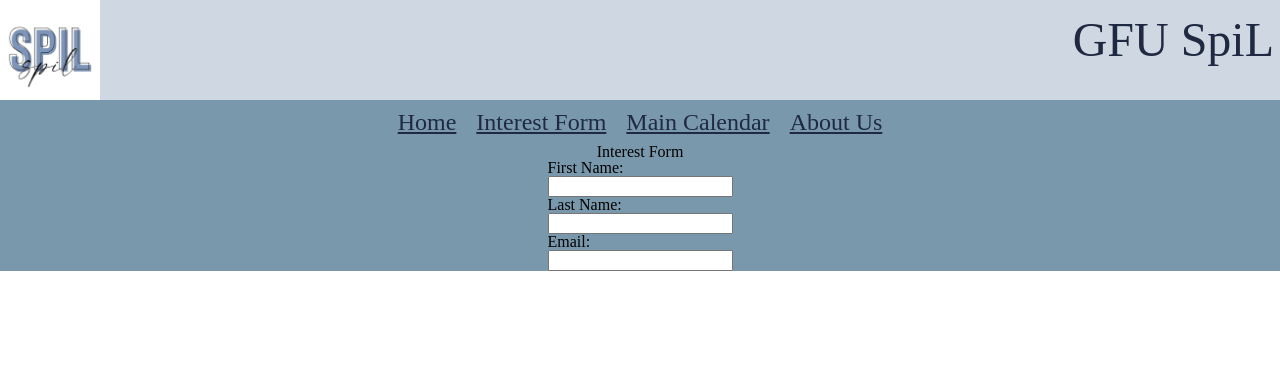
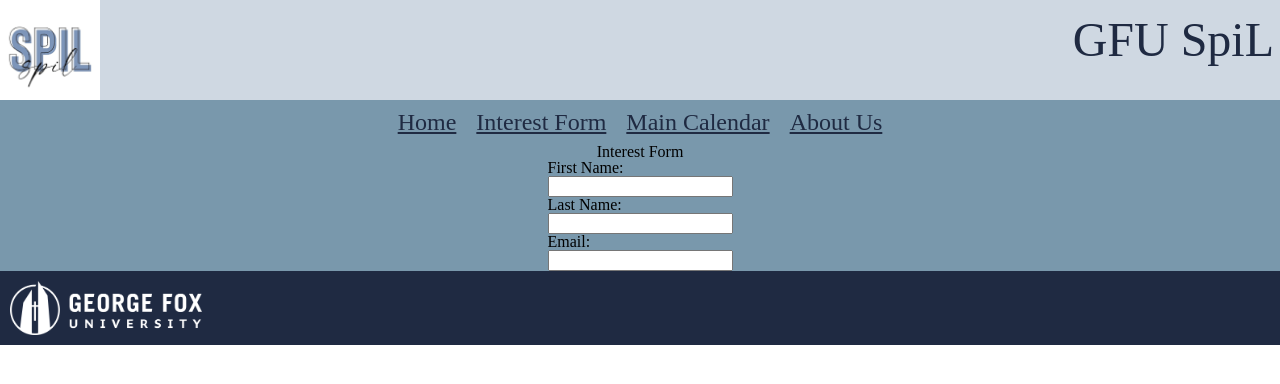
Before and after one commit to miat2025/csis321-spil-your-hearts, a plain HTML site: page site/interestForm.html in a window 1280 px wide. Drawn offline with Linux system fonts and the light colour scheme.

Commit message:
Here is the updated footer added to every page

```diff
--- a/site/interestForm.html
+++ b/site/interestForm.html
@@ -37,5 +37,10 @@
                 </form>
             </div>
         </div>
+                    <div id = "foot-container"></div>
+                <div id = "nav-footer" class = "nav-element">
+                    <img class = "footer-image" src = "GFU image.png" alt = "GFU_logo">
+                </div>
+        </div>
     </body>
 </html>
```
Also changed, not shown: site/aboutUs.html (+5 -0 lines).
